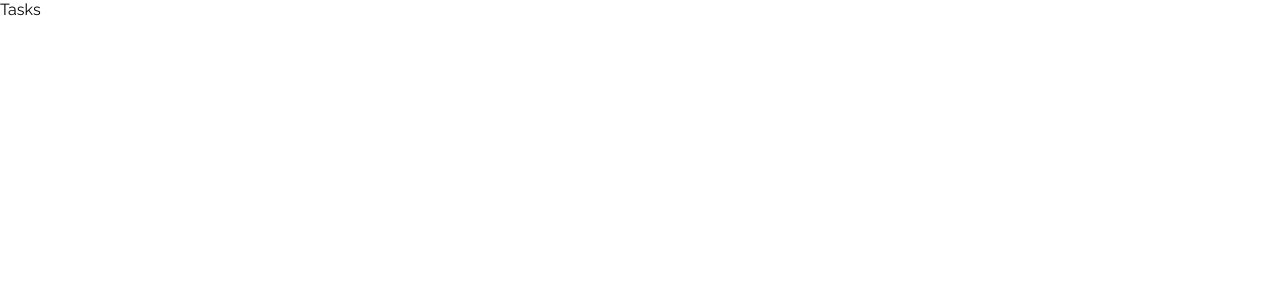
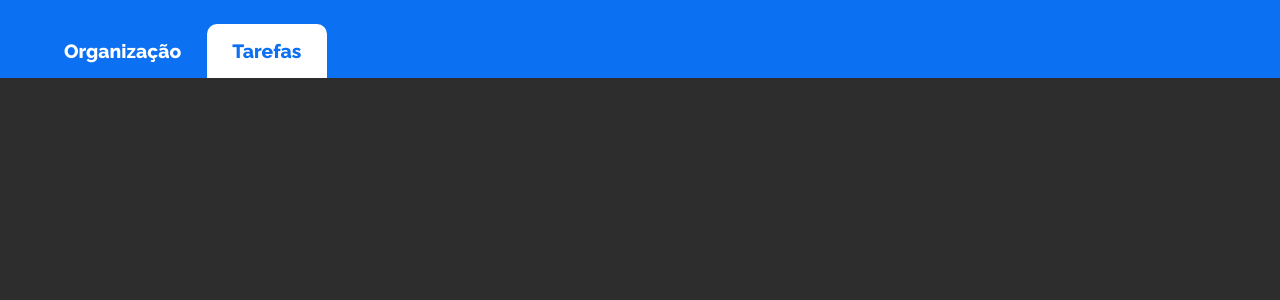
Before and after one commit to FragaGabriel23/Desafio_3, a React (Vite) app: page / in a window 1280 px wide. Shown: the top 300 px of the page. Built offline with nearby package versions, Linux system fonts and the light colour scheme.

Commit message:
feat(components/NavBar):  add NavBar

```diff
--- /dev/null
+++ b/src/components/NavBar/NavBar.jsx
@@ -0,0 +1,16 @@
+import './index.scss'
+import React from 'react'
+import { Link, useLocation } from 'react-router-dom';
+
+const NavBar = () => {
+    const location = useLocation();
+
+    return (
+        <nav className='NavBar'>
+            <Link to="/organization" className={location.pathname === '/organization' ? 'selected' : ''}>Organização</Link>
+            <Link to="/" className={location.pathname === '/' ? 'selected' : ''}>Tarefas</Link>
+        </nav>
+    )
+}
+
+export default NavBar
--- /dev/null
+++ b/src/components/NavBar/index.scss
@@ -0,0 +1,24 @@
+@use '../../sass/variables' as *;
+
+.NavBar {
+    display: flex;
+    background-color: $color1;
+    padding: 3vh 0 0 3vw;
+
+    font-family: 'Poppins';
+    font-weight: 800;
+    font-size: 1.5vw;
+    color: $white;
+
+    a {
+        padding: 2vh 2vw 2vh 2vw;
+        border-top-left-radius: 10px;
+        border-top-right-radius: 10px;
+    }
+
+}
+
+.selected {
+    background-color: $white;
+    color: $color1;
+}
--- a/src/index.scss
+++ b/src/index.scss
@@ -1,3 +1,5 @@
+@use '../src/sass/variables' as *;
+
 * {
   box-sizing: border-box;
   margin: 0;
@@ -21,3 +23,7 @@
   "cv01", "cv02", "cv03", "cv04",
   "cv05", "cv06", "cv09", "cv10";
 }
+
+body {
+  background-color: $color2;
+}
--- a/src/main.jsx
+++ b/src/main.jsx
@@ -4,12 +4,17 @@ import ReactDOM from 'react-dom/client';
 import { createBrowserRouter, RouterProvider, } from "react-router-dom";
 // import { tasks } from "./mock/tasks.mock";
 import Tasks from './views/Tasks/Tasks';
+import Organization from './views/Organization/Organization'
 
 
 const router = createBrowserRouter([
   {
     path: "/",
     element: <Tasks/>
+  },
+  {
+    path: "/organization",
+    element: <Organization/>
   }
 ]);
 
--- a/src/views/Organization/Organization.jsx
+++ b/src/views/Organization/Organization.jsx
@@ -1,9 +1,12 @@
+import NavBar from '../../components/NavBar/NavBar'
 import './index.scss'
 import React from 'react'
 
 const Organization = () => {
   return (
-    <div>Organization</div>
+    <>
+      <NavBar/>
+    </>
   )
 }
 
--- a/src/views/Tasks/Tasks.jsx
+++ b/src/views/Tasks/Tasks.jsx
@@ -1,9 +1,13 @@
 import './index.scss'
 import React from 'react'
+import NavBar from '../../components/NavBar/NavBar'
 
 const Tasks = () => {
   return (
-    <div>Tasks</div>
+    <>
+      <NavBar/>
+
+    </>
   )
 }
 
```
